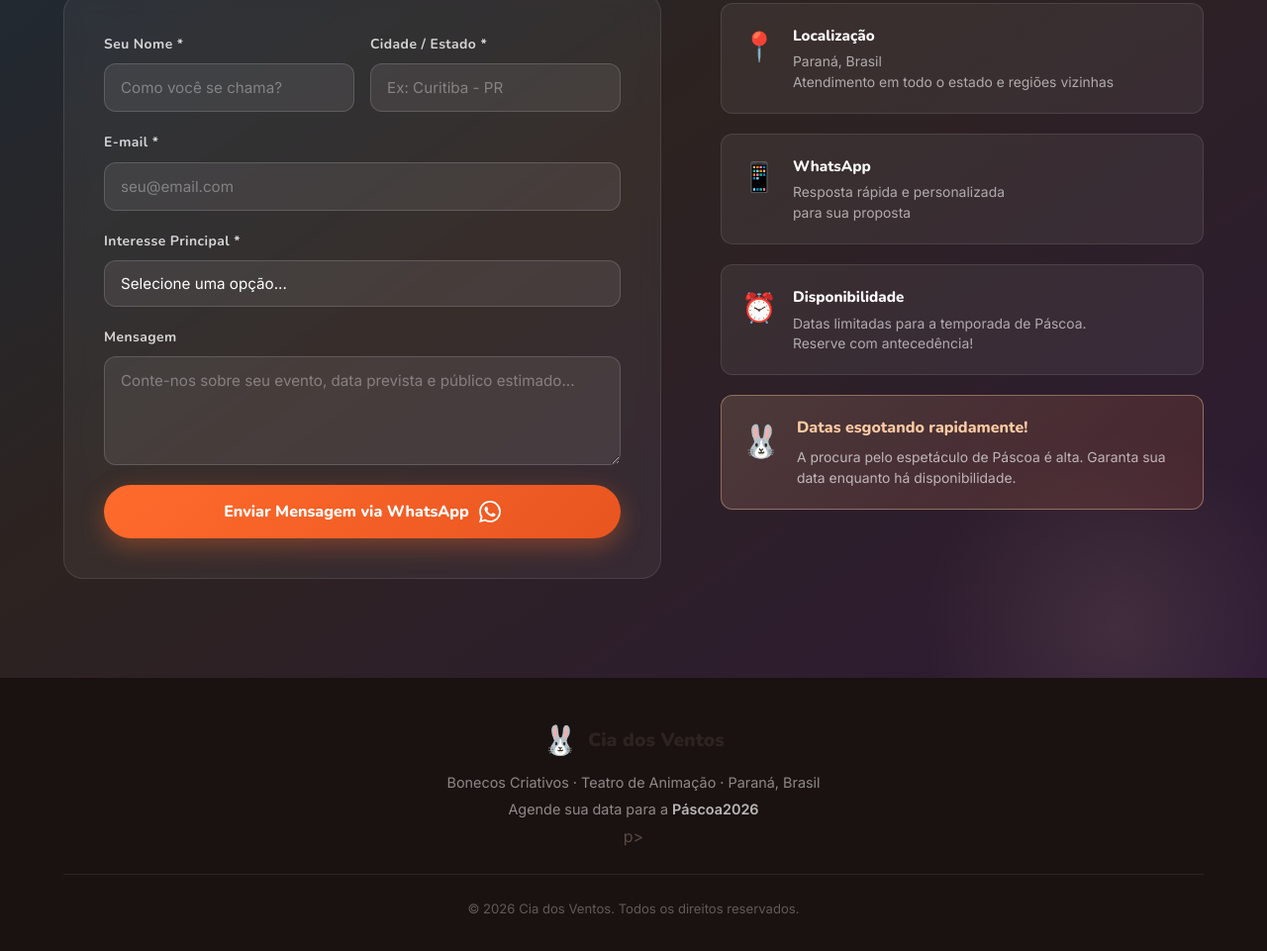
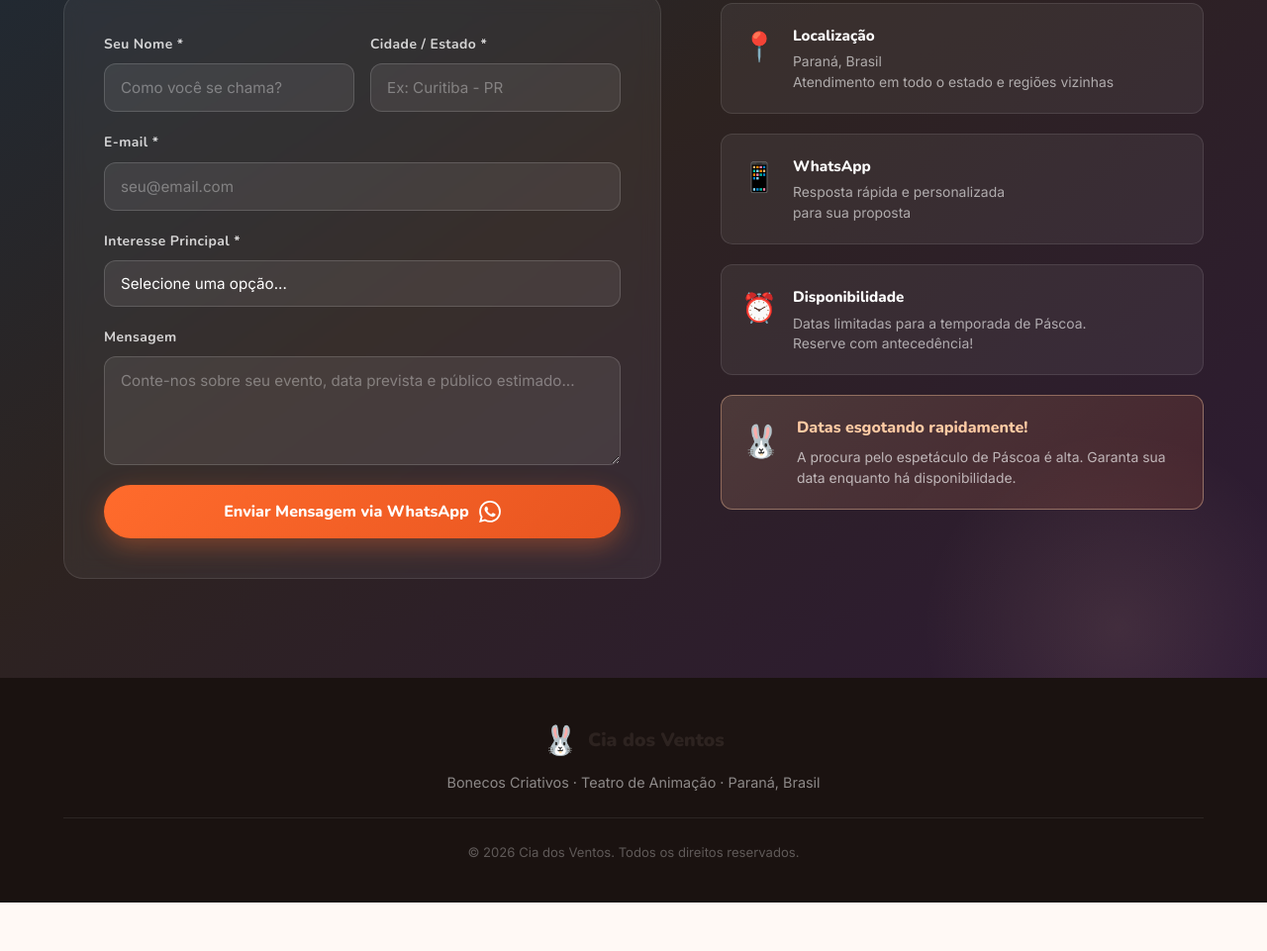
Before and after one commit to joelsonproducaocultural-code/pascoa-landing, a plain HTML site: page index.html in a window 1280 px wide. Shown: the part 5598-6559 px from the top of the page at 99% size. After the commit the page ends 6510 px from the top, so only its background shows below. Drawn offline with nearby package versions, Linux system fonts and the light colour scheme.

Commit message:
Update index.html

```diff
--- a/index.html
+++ b/index.html
@@ -448,7 +448,7 @@
           <span class="logo-text">Cia dos Ventos</span>
         </div>
         <p class="footer-text">Bonecos Criativos · Teatro de Animação · Paraná, Brasil</p>
-      <p class="footer-credit">Agende sua data para a <strong>Páscoa2026</strong></p>p>
+
       </div>
       <div class="footer-bottom">
         <p>© 2026 Cia dos Ventos. Todos os direitos reservados.</p>
```
